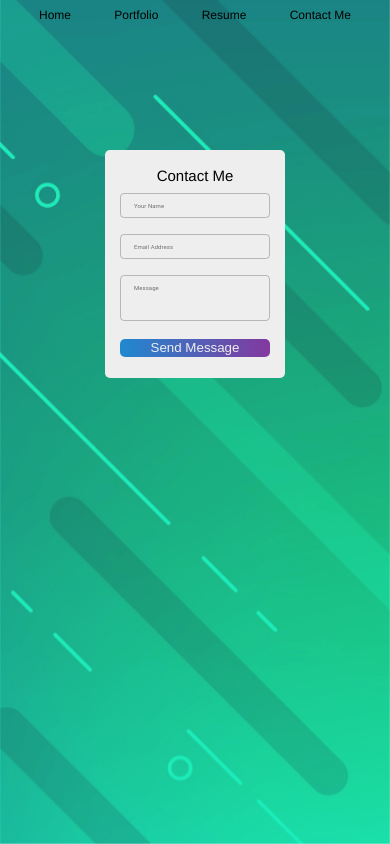
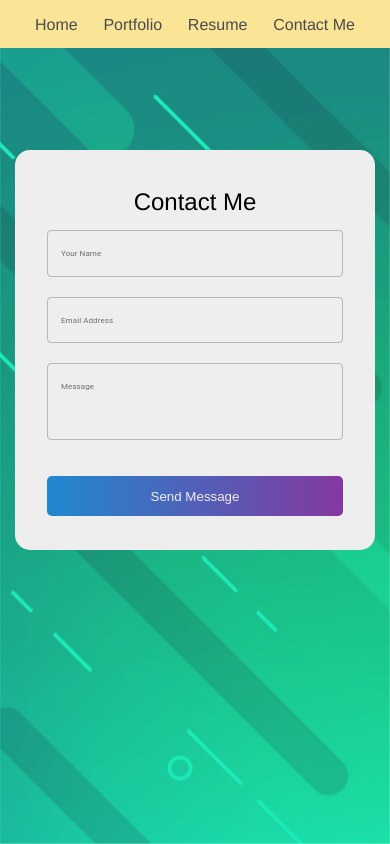
Before and after one commit to Modraut/my-blog, a React (Create React App) app: page /contact-me in a window 390 px wide. Built offline with nearby package versions, Linux system fonts and the light colour scheme.

Commit message:
mobile responsive done. need to add more sections

```diff
--- a/src/common/components/Navbar/style.scss
+++ b/src/common/components/Navbar/style.scss
@@ -13,6 +13,11 @@
     color: #4b4b4c;
     transition: all 0.3s ease-in;
   }
+  @media (max-width: 500px) {
+    background: #fae596;
+    color: #4b4b4c;
+    transition: all 0.3s ease-in;
+  }
   > nav {
     width: 80%;
     margin: 0 auto;
@@ -25,6 +30,9 @@
       // border-bottom: 1px solid #cecece;
       justify-content: space-between;
       align-items: center;
+      @media (max-width: 500px) {
+        height: 6rem;
+      }
       li {
         height: 100%;
         // line-height: 50px;
@@ -34,6 +42,7 @@
         box-sizing: border-box;
         border-top: 2px solid transparent;
         cursor: pointer;
+
         &.active {
           transition: all 0.2s ease-out;
           opacity: 0.8;
@@ -51,16 +60,11 @@
         svg {
           float: left;
           margin-right: 10px;
+          @media (max-width: 900px) {
+            display: none;
+          }
         }
       }
     }
   }
-
-  @media (max-width: 55rem) {
-    li > a {
-      > svg {
-        display: none;
-      }
-    }
-  }
 }
--- a/src/pages/ContactMe/index.js
+++ b/src/pages/ContactMe/index.js
@@ -15,6 +15,12 @@ import swal from "sweetalert"
 import emailjs, { init } from 'emailjs-com';
 import { useForm } from "./components/useForm";
 init("user_87wcUEfSSEsLb90flVDmu");
+
+const useStyle = makeStyles(theme=>({
+  inputStyle: {
+    fontSize: "1.5rem"
+  }
+}))
 
 
 export const ContactMe = () => {
@@ -71,29 +77,33 @@ export const ContactMe = () => {
       setHasSubmitted(true) // validate onChange only after submission failed
     }
   }
+  const classes = useStyle()
   return(
     <form className="contactMe" onSubmit={(e)=>handleSubmit(e)}>
       <h3>Contact Me</h3>
       <TextField
-        className="contactMe__input"
+        // className={classes.inputStyle}
         onChange={handleInputChange} variant="outlined" fullWidth={true} autoComplete="off"
         label="Your Name"
         value={values.name}
         name="name"
         error={errors.name && errors.name!=""? true: false}
         helperText={errors.name}
+        // size={window.innerWidth<500? "small": "medium"}
+        font
       />
       <TextField
-        className="contactMe__input"
+        // className="contactMe__input"
         onChange={handleInputChange} variant="outlined" fullWidth={true} autoComplete="off"
         label="Email Address"
         value={values.email}
         name="email"
         error={errors.email && errors.email!=""? true: false}
         helperText={errors.email}
+        // size={window.innerWidth<500? "small": "medium"}
         />
       <TextField
-        className="contactMe__input"
+        // className="contactMe__input"
         onChange={handleInputChange} variant="outlined" fullWidth={true} autoComplete="off"
         label="Message"
         value={values.message}
@@ -104,6 +114,7 @@ export const ContactMe = () => {
         placeholder="Type your message here..."
         error={errors.message && errors.message!=""? true: false}
         helperText={errors.message}
+        // size={window.innerWidth<500? "small": "medium"}
       />
       <input
         className="contactMe__submit"
--- a/src/pages/ContactMe/style.scss
+++ b/src/pages/ContactMe/style.scss
@@ -2,40 +2,36 @@
 
 .contactMe {
   background: #eeeeee;
-  width: 25rem;
-  font-size: 30px;
   width: 30rem;
   margin: 0 auto;
   height: 38rem;
-  border-radius: 5px;
+  border-radius: 15px;
   padding: 3rem 2.5rem;
   box-sizing: border-box;
+  @media (max-width: 500px) {
+    // margin-bottom: 0;
+    width: 45rem;
+    height: 50rem;
+    padding: 5rem 4rem;
+  }
   h3 {
+    font-size: 2rem;
     font-size: 2.5rem;
     text-align: center;
     margin-bottom: 2rem;
     @media (max-width: 500px) {
-      margin-bottom: 0;
+      font-size: 3rem;
+      // margin-bottom: 0;
     }
   }
   > div:not(.contactMe-submit) {
     display: block;
     margin-bottom: 2.5rem;
     @media (max-width: 500px) {
-      margin-bottom: 1rem;
+      // margin-bottom: 1rem;
     }
   }
-  @media (max-width: 500px) {
-    &__input {
-      // height: 3rem;
-      .MuiOutlinedInput-input {
-        padding: 1.5rem;
-      }
-      .MuiOutlinedInput-multiline {
-        padding: 0rem;
-      }
-    }
-  }
+
   &__submit {
     width: 100%;
     height: 3rem;
@@ -44,5 +40,9 @@
     color: #eeeeee;
     border: none;
     cursor: pointer;
+    @media (max-width: 500px) {
+      margin-top: 2rem;
+      height: 5rem;
+    }
   }
 }
--- a/src/style.scss
+++ b/src/style.scss
@@ -1,7 +1,7 @@
 html {
   font-size: 16px;
   @media (max-width: 500px) {
-    font-size: 6px;
+    font-size: 8px;
   }
 }
 .app {
```
